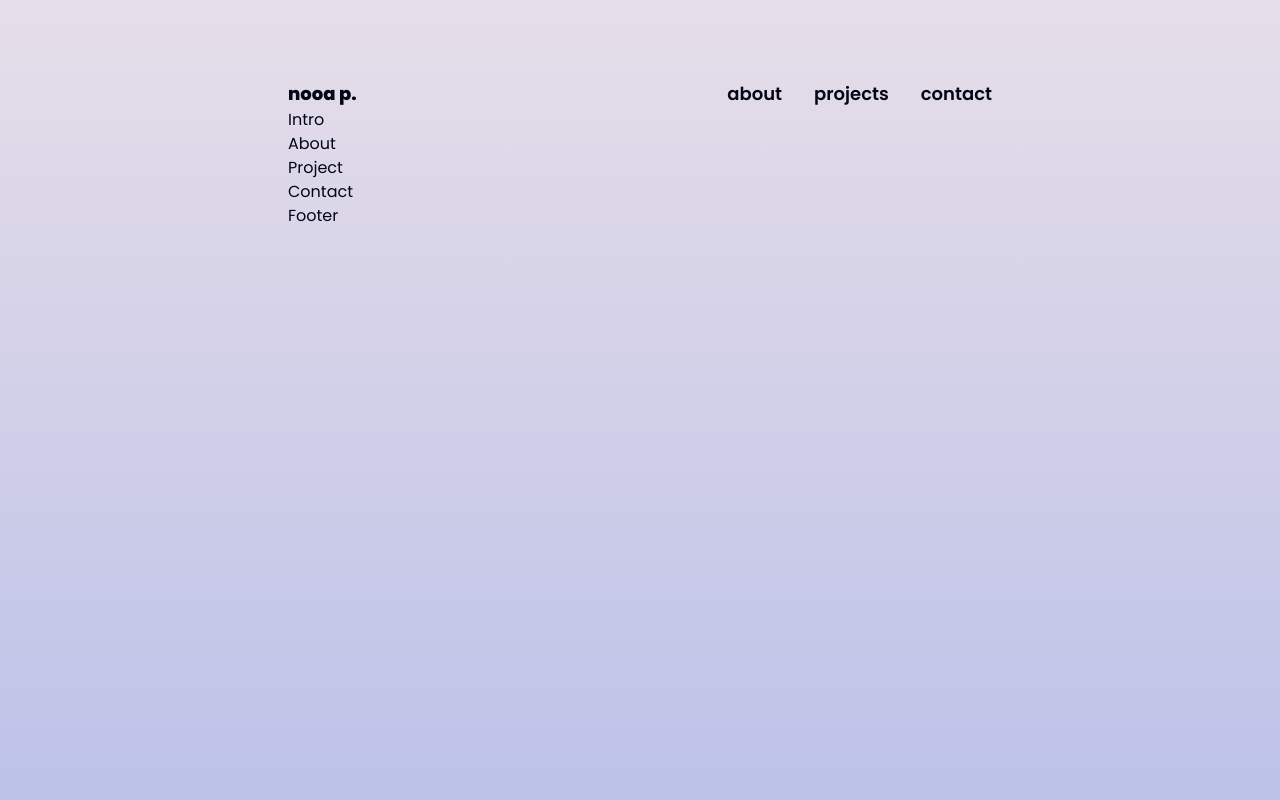
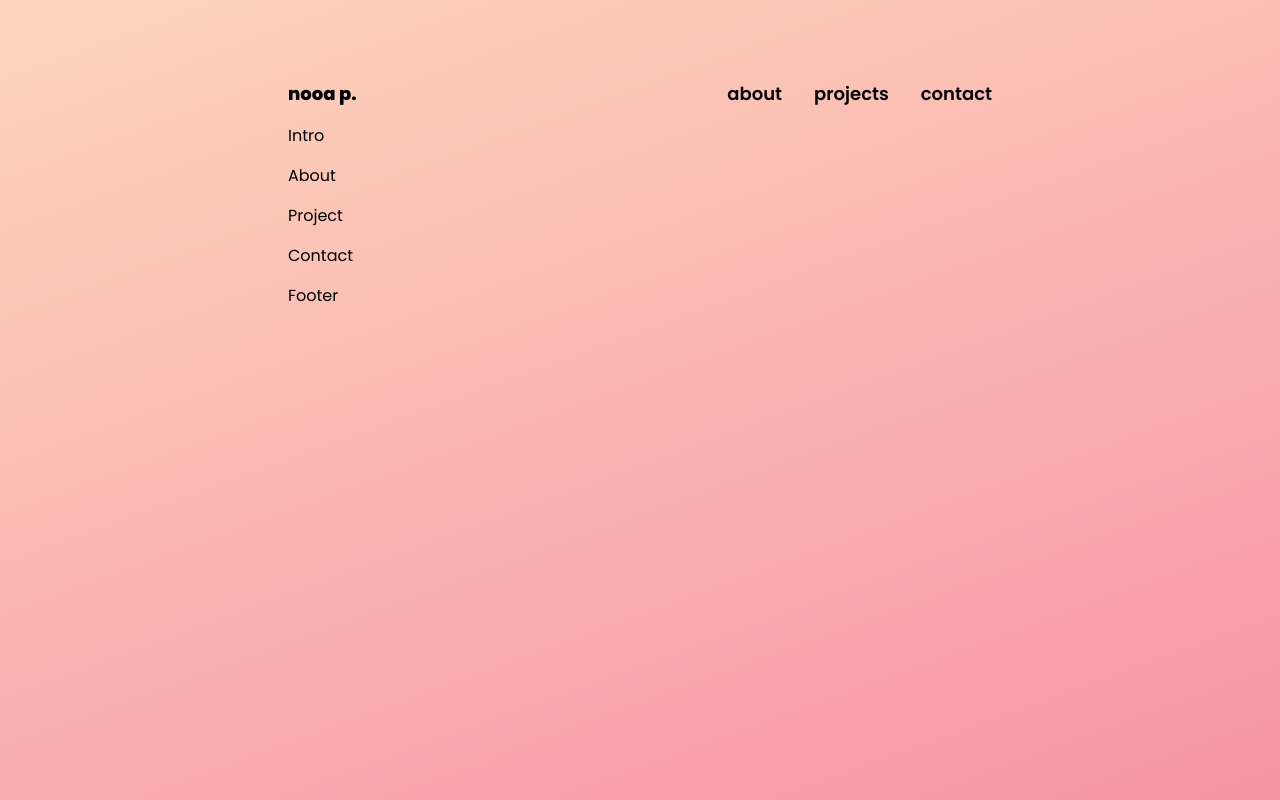
Before and after one commit to nooa-p/nooa-p.github.io, a React (Vite) app: page / in a window 1280 px wide. Built offline with nearby package versions, Linux system fonts and the light colour scheme.

Commit message:
add gradient colors to tailwind theme

```diff
--- a/src/App.jsx
+++ b/src/App.jsx
@@ -7,7 +7,7 @@ import Footer from "./components/Footer"
 
 function App() {
   return (
-    <main className="max-w-3xl mx-auto mt-12 flex flex-col p-8">
+    <main className="max-w-3xl mx-auto mt-12 flex flex-col p-8 gap-4">
       <Header />
         <Intro />
         <About />
--- a/src/index.css
+++ b/src/index.css
@@ -3,6 +3,6 @@
 @tailwind utilities;
 
 body {
-  background-image: linear-gradient(to top, #bdc2e8 0%, #bdc2e8 1%, #e6dee9 100%);
+  background-image: linear-gradient(-20deg, #f794a4 0%, #fdd6bd 100%);;
   background-attachment: fixed;
 }
--- a/tailwind.config.js
+++ b/tailwind.config.js
@@ -8,6 +8,34 @@ export default {
     fontFamily: {
       sans: ['Poppins', 'sans-serif'],
     },
+    colors: {
+      'romantic': {
+        '50': '#fff4ed',
+        '100': '#fee7d6',
+        '200': '#fdd6bd',
+        '300': '#fba776',
+        '400': '#f8773f',
+        '500': '#f5541a',
+        '600': '#e63a10',
+        '700': '#bf280f',
+        '800': '#982214',
+        '900': '#7a1f14',
+        '950': '#420d08',
+      },
+      'pink-salmon': {
+        '50': '#fef2f3',
+        '100': '#fee5e8',
+        '200': '#fccfd7',
+        '300': '#f794a4',
+        '400': '#f4788f',
+        '500': '#eb486a',
+        '600': '#d72755',
+        '700': '#b51b46',
+        '800': '#981941',
+        '900': '#82193d',
+        '950': '#48091d',
+      },
+    },
     extend: {
     },
   },
```
